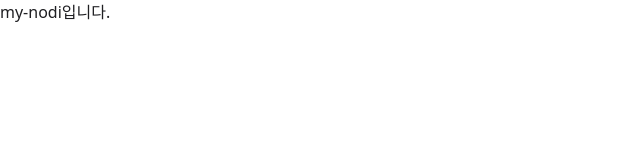
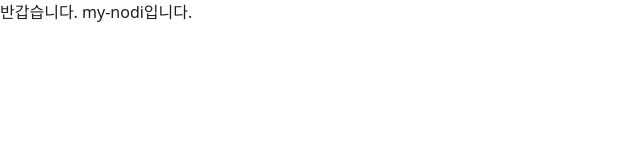
Before and after one commit to chaemin58/Nodi, a Next.js app: page /my-nodi in a window 1280 px wide. Shown: the top 160 px of the page, without its empty margins (0-640 px from the left). Built offline with nearby package versions, Linux system fonts and the light colour scheme; a web font is replaced by a local one.

Commit message:
test: test 입니다.

```diff
--- a/src/app/my-nodi/page.tsx
+++ b/src/app/my-nodi/page.tsx
@@ -1,3 +1,3 @@
 export default function MynodiPage() {
-  return <div>my-nodi입니다.</div>;
+  return <div> 반갑습니다. my-nodi입니다. </div>;
 }
```
